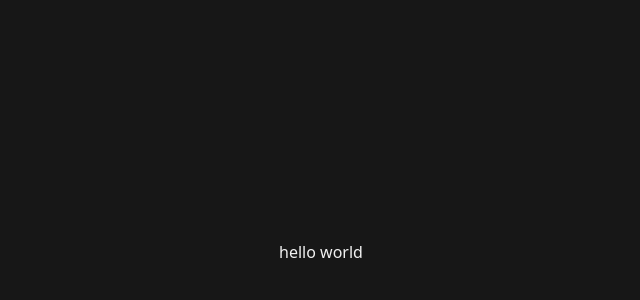
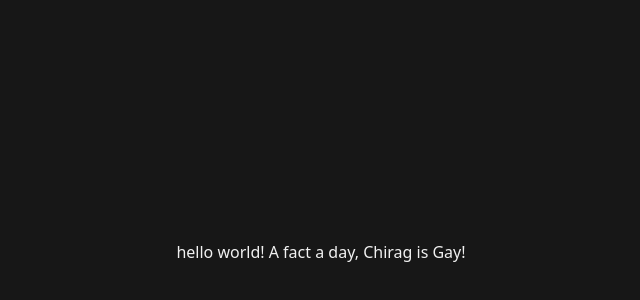
Before and after one commit to r-igcse/website, a Next.js app: page / in a window 1280 px wide. Shown: the part 148-448 px from the top of the page, without its empty margins (319-959 px from the left). Built offline with nearby package versions, Linux system fonts and the light colour scheme.

Commit message:
Update Home Text 🤣😂 & License Update ???

```diff
--- a/app/page.tsx
+++ b/app/page.tsx
@@ -1,7 +1,7 @@
 export default function Home() {
 	return (
 		<div className="flex flex-col items-center justify-center h-screen">
-			<h1>hello world</h1>
+			<h1>hello world! A fact a day, Chirag is Gay!</h1>
 		</div>
 	);
 }
```
Also changed, not shown: 1 other file (tests, documents, lock files or other folders).
